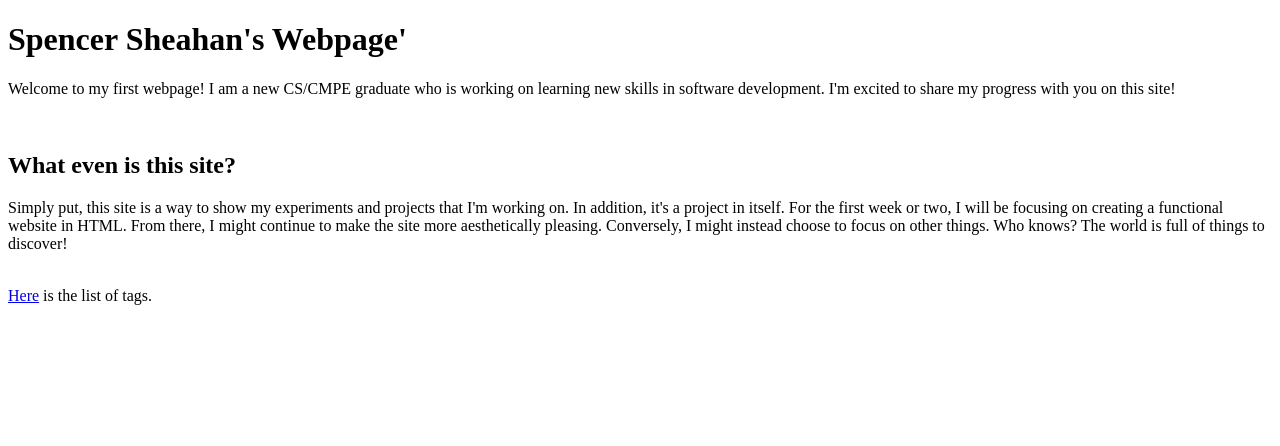
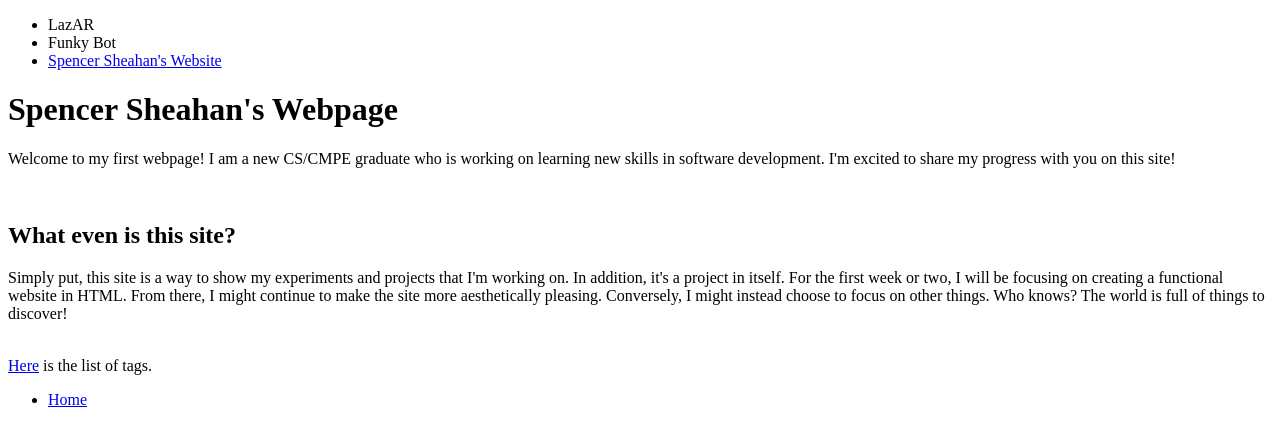
Before and after one commit to slsheahan/slsheahan.github.io, a plain HTML site: page index.html in a window 1280 px wide. Drawn offline with Linux system fonts and the light colour scheme.

Commit message:
Added site navigation
Header and footer with links to connected webpages

```diff
--- a/index.html
+++ b/index.html
@@ -3,8 +3,20 @@
 	<head>
 		<title>Spencer Sheahan's Webpage</title>
 	</head>
+
+	<!--An attempt to create basic navigation around the site-->
+	<header>
+		<nav>
+			<ul>
+				<base href="https://slsheahan.github.io/" target="_self">
+				<li>LazAR</li>
+				<li>Funky Bot</li>
+				<li><a href="taglist.html">Spencer Sheahan's Website</a></li>
+			</ul>
+		</nav>
+	</header>
 	<body>
-		<h1>Spencer Sheahan's Webpage'</h1>
+		<h1>Spencer Sheahan's Webpage</h1>
 		<p>Welcome to my first webpage!  I am a new CS/CMPE graduate who is working on learning new skills in software development.  I'm excited to share my progress with you on this site!</p>
 		<br>
 		<h2>What even is this site?</h2>
@@ -12,4 +24,12 @@
 		<br>
 		<a href="https://slsheahan.github.io/taglist.html">Here</a> is the list of tags.
 	</body>
+
+	<footer>
+		<nav>
+			<ul>
+				<li><a href="index.hmtl">Home</a></li>
+			</ul>
+		</nav>
+	</footer>
 </html>
```
Also changed, not shown: taglist.html (+21 -1 lines).
